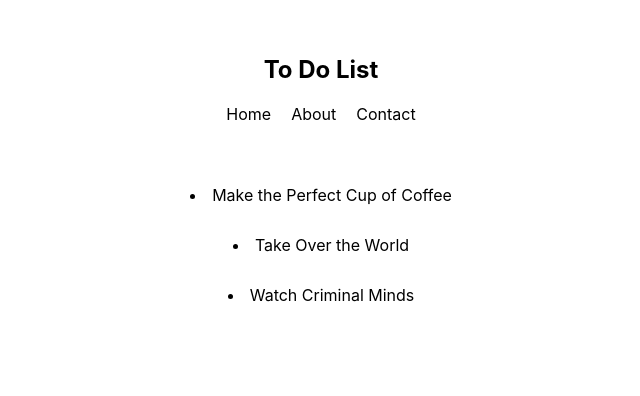
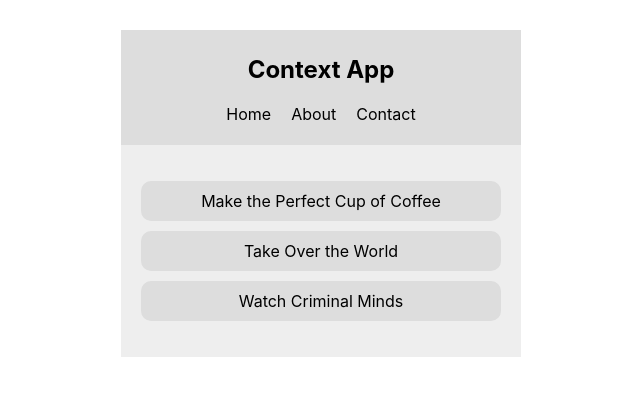
Before and after one commit to rylandgrounds/To-Do-List, a React (Create React App) app: page / in a window 1280 px wide. Shown: the top 396 px of the page, without its empty margins (319-959 px from the left). Built offline with nearby package versions, Linux system fonts and the light colour scheme.

Commit message:
styling using Context for components

```diff
--- a/src/components/Navbar.js
+++ b/src/components/Navbar.js
@@ -1,10 +1,16 @@
 import React, { Component } from "react";
+import { ThemeContext } from "../contexts/ThemeContext";
 
 class Navbar extends Component {
   render() {
     return (
-      <nav>
-        <h1>To Do List</h1>
+      <ThemeContext.Consumer>
+        {(context) => {
+          const { isLightTheme, light, dark } = context;
+          const theme = isLightTheme ? light : dark;
+          return (
+            <nav style={{ background: theme.ui, color: theme.syntax }}>
+              <h1>Context App</h1>
               <ul>
                 <li>Home</li>
                 <li>About</li>
@@ -12,6 +18,9 @@ class Navbar extends Component {
               </ul>
             </nav>
           );
+        }}
+      </ThemeContext.Consumer>
+    );
   }
 }
 
--- a/src/components/ToDoList.js
+++ b/src/components/ToDoList.js
@@ -1,14 +1,20 @@
 import React, { Component } from "react";
+import { ThemeContext } from "../contexts/ThemeContext";
 
 class ToDoList extends Component {
+    static contextType = ThemeContext;
   render() {
+    const {isLightTheme, light, dark} = this.context;
+    const theme = isLightTheme ? light : dark;
+
     return (
-      <div className="to-do-list">
-        <ui>
-          <li>Make the Perfect Cup of Coffee</li>
-          <li>Take Over the World</li>
-          <li>Watch Criminal Minds</li>
-        </ui>
+
+      <div className="to-do-list" style={{color: theme.syntax, background: theme.bg}}>
+        <ul>
+          <li style={{background: theme.ui}}> Make the Perfect Cup of Coffee</li>
+          <li style={{background: theme.ui}}>Take Over the World</li>
+          <li style={{background: theme.ui}}>Watch Criminal Minds</li>
+        </ul>
       </div>
     );
   }
```
Also changed, not shown: 1 other file (tests, documents, lock files or other folders). Lines whose indentation alone changed are shown as unchanged.
